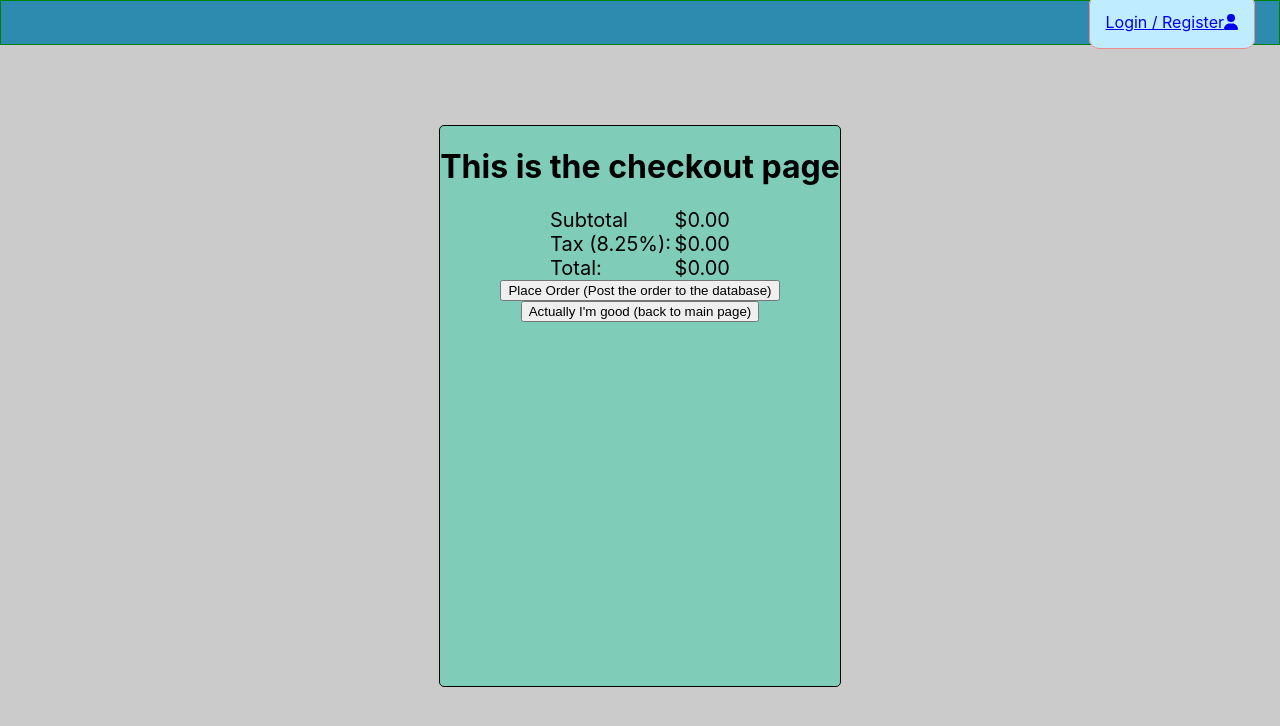
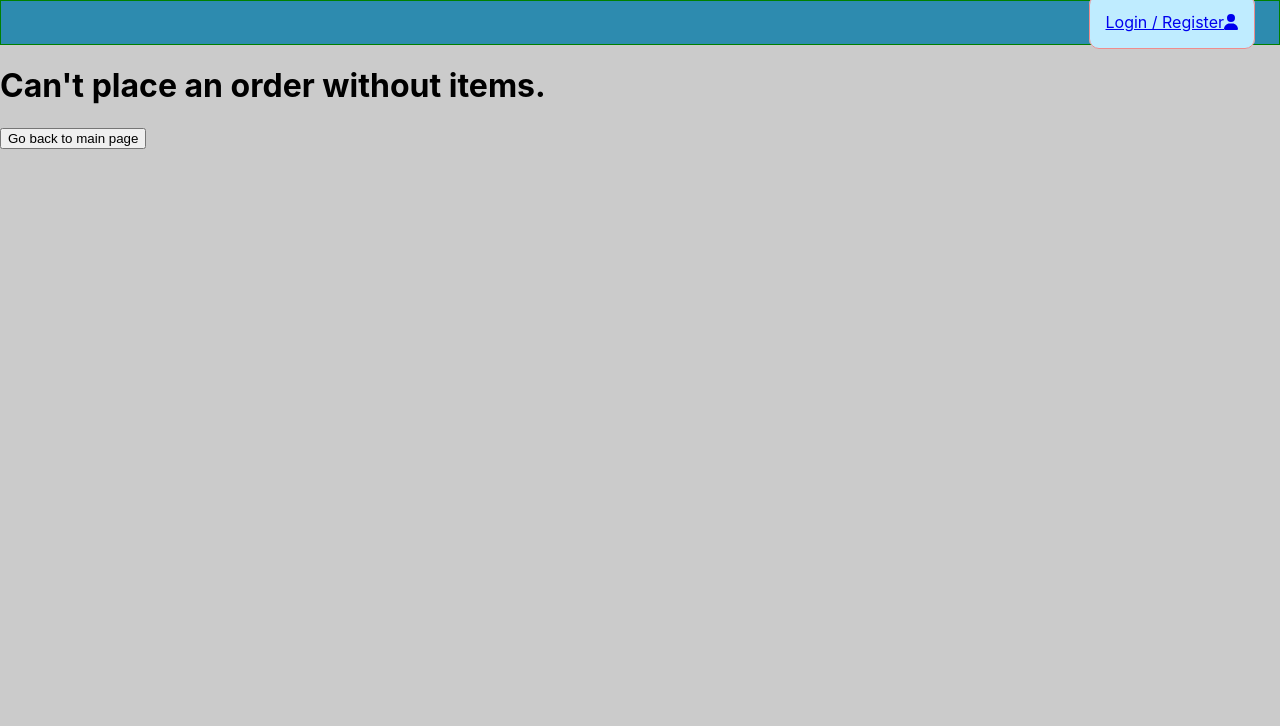
Before and after one commit to Justin-Hollmer1/ECommerceFrontend, a React (Create React App) app: page /checkout in a window 1280 px wide. Shown: the top 726 px of the page. Built offline with nearby package versions, Linux system fonts and the light colour scheme.

Commit message:
cant post orders without items anymore

```diff
--- a/src/Pages/Checkout.js
+++ b/src/Pages/Checkout.js
@@ -87,6 +87,11 @@ function Checkout() {
     return (
         <div className="checkout-page">
             <NavBar />
+            {!keys.length && <div>
+                <h1>Can't place an order without items.</h1>
+                <button onClick={backToMainPage}>Go back to main page</button>
+            </div>}
+            {keys.length !== 0 && <div>
                 <div className="checkout-form">
                     <h1>This is the checkout page</h1>
                     <div className="checkout-form-details">
@@ -104,6 +109,7 @@ function Checkout() {
                     <button onClick={postToDatabase}>Place Order (Post the order to the database)</button>
                     <button onClick={backToMainPage}>Actually I'm good (back to main page)</button>
                 </div>
+            </div>}
         </div>
     )
 }
```
Lines whose indentation alone changed are shown as unchanged.
